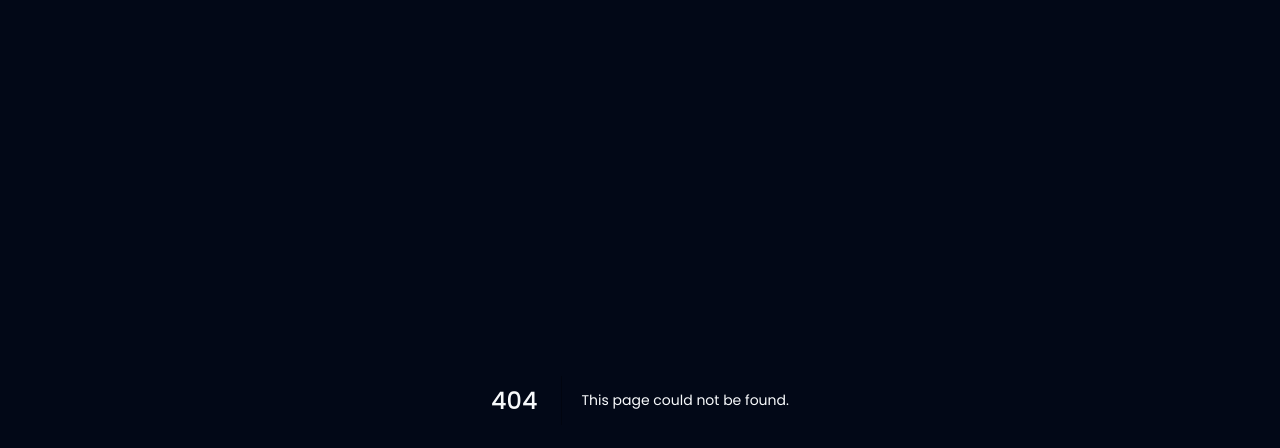
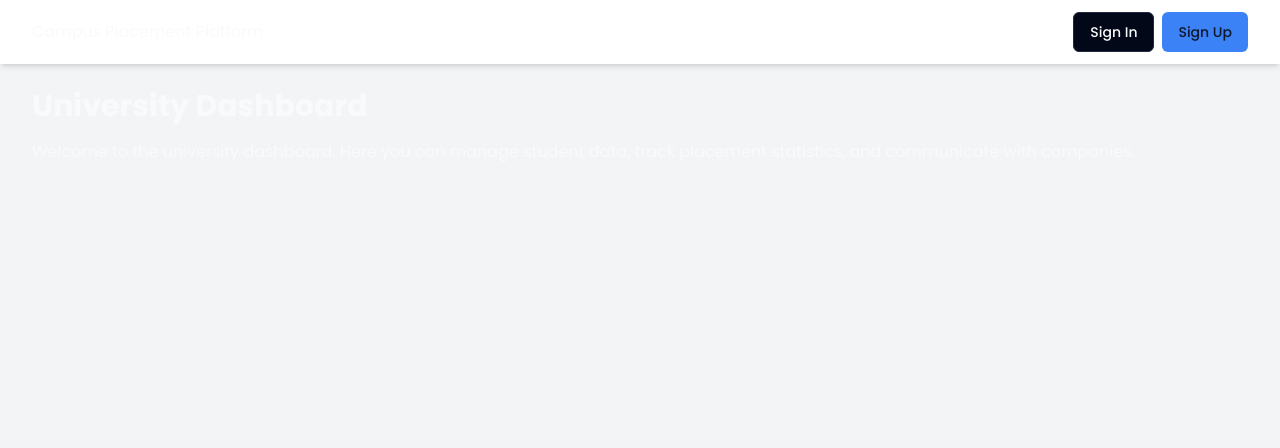
Before and after one commit to SinghAstra/GradHireX, a Next.js app: page /university in a window 1280 px wide. Before the commit this address had no page. Shown: the top 448 px of the page. Built offline with nearby package versions, Linux system fonts and the light colour scheme.

Commit message:
Placeholder Routes

```diff
--- /dev/null
+++ b/app/auth/layout.tsx
@@ -0,0 +1,16 @@
+export const metadata = {
+  title: 'Next.js',
+  description: 'Generated by Next.js',
+}
+
+export default function RootLayout({
+  children,
+}: {
+  children: React.ReactNode
+}) {
+  return (
+    <html lang="en">
+      <body>{children}</body>
+    </html>
+  )
+}
--- /dev/null
+++ b/app/company/page.tsx
@@ -0,0 +1,11 @@
+export default function CompanyDashboard() {
+  return (
+    <div>
+      <h1 className="text-3xl font-bold mb-4">Company Dashboard</h1>
+      <p>
+        Welcome to the company dashboard. Here you can post job listings, view
+        student profiles, and manage your recruitment process.
+      </p>
+    </div>
+  );
+}
--- /dev/null
+++ b/app/government/page.tsx
@@ -0,0 +1,11 @@
+export default function GovernmentDashboard() {
+  return (
+    <div>
+      <h1 className="text-3xl font-bold mb-4">Government Dashboard</h1>
+      <p>
+        Welcome to the government dashboard. Here you can access nationwide
+        placement statistics, analyze trends, and generate reports.
+      </p>
+    </div>
+  );
+}
--- /dev/null
+++ b/app/jobs/page.tsx
@@ -0,0 +1,8 @@
+export default function JobListings() {
+  return (
+    <div>
+      <h1 className="text-3xl font-bold mb-4">Job Listings</h1>
+      <p>Browse through available job opportunities posted by companies.</p>
+    </div>
+  );
+}
--- /dev/null
+++ b/app/statistics/page.tsx
@@ -0,0 +1,11 @@
+export default function PlacementStatistics() {
+  return (
+    <div>
+      <h1 className="text-3xl font-bold mb-4">Placement Statistics</h1>
+      <p>
+        This page will display various statistics and visualizations related to
+        campus placements across the country.
+      </p>
+    </div>
+  );
+}
--- /dev/null
+++ b/app/student/page.tsx
@@ -0,0 +1,11 @@
+export default function StudentDashboard() {
+  return (
+    <div>
+      <h1 className="text-3xl font-bold mb-4">Student Dashboard</h1>
+      <p>
+        Welcome to your student dashboard. Here you can manage your profile,
+        view job listings, and track your applications.
+      </p>
+    </div>
+  );
+}
--- /dev/null
+++ b/app/university/page.tsx
@@ -0,0 +1,13 @@
+import Layout from "@/components/Layout";
+
+export default function UniversityDashboard() {
+  return (
+    <Layout>
+      <h1 className="text-3xl font-bold mb-4">University Dashboard</h1>
+      <p>
+        Welcome to the university dashboard. Here you can manage student data,
+        track placement statistics, and communicate with companies.
+      </p>
+    </Layout>
+  );
+}
--- /dev/null
+++ b/components/Layout.tsx
@@ -0,0 +1,43 @@
+import { Button } from "@/components/ui/button";
+import { motion } from "framer-motion";
+import Link from "next/link";
+import React from "react";
+
+const Layout: React.FC<{ children: React.ReactNode }> = ({ children }) => {
+  return (
+    <div className="min-h-screen bg-gray-100">
+      <nav className="bg-white shadow-md">
+        <div className="max-w-7xl mx-auto px-4 sm:px-6 lg:px-8">
+          <div className="flex justify-between h-16">
+            <div className="flex">
+              <Link href="/" className="flex-shrink-0 flex items-center">
+                Campus Placement Platform
+              </Link>
+            </div>
+            <div className="flex items-center">
+              <Link href="/auth/signin">
+                <Button variant="outline" className="mr-2">
+                  Sign In
+                </Button>
+              </Link>
+              <Link href="/auth/signup">
+                <Button>Sign Up</Button>
+              </Link>
+            </div>
+          </div>
+        </div>
+      </nav>
+      <motion.main
+        initial={{ opacity: 0, y: 20 }}
+        animate={{ opacity: 1, y: 0 }}
+        exit={{ opacity: 0, y: 20 }}
+        transition={{ duration: 0.3 }}
+        className="max-w-7xl mx-auto py-6 sm:px-6 lg:px-8"
+      >
+        {children}
+      </motion.main>
+    </div>
+  );
+};
+
+export default Layout;
```
